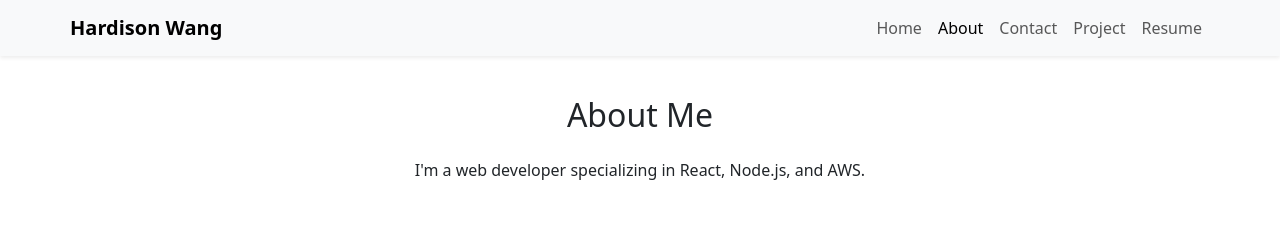
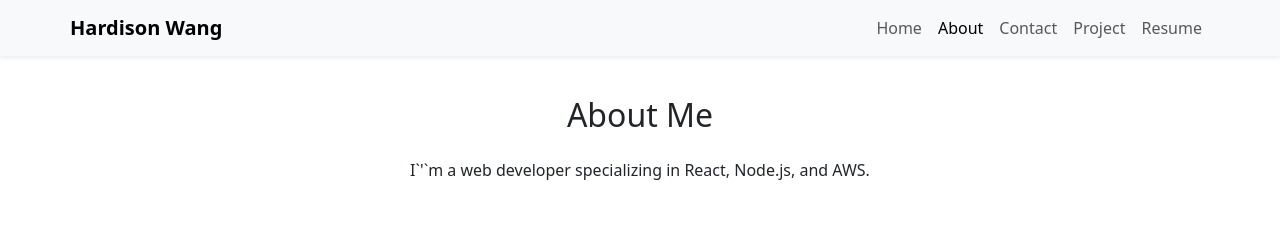
Before and after one commit to PopcornBoat/hardison-portfolio, a React (Vite) app: page /about in a window 1280 px wide. Shown: the top 248 px of the page. Built offline with nearby package versions, Linux system fonts and the light colour scheme.

Commit message:
escape apos in About

```diff
--- a/src/components/About.jsx
+++ b/src/components/About.jsx
@@ -1,7 +1,7 @@
 const About = () => (
     <section id="about" className="p-8 bg-gray-100 text-center">
       <h2 className="text-3xl font-bold">About Me</h2>
-      <p className="mt-4 text-lg">I'm a web developer specializing in React, Node.js, and AWS.</p>
+      <p className="mt-4 text-lg">I`&apos;`m a web developer specializing in React, Node.js, and AWS.</p>
     </section>
   );
 
```
